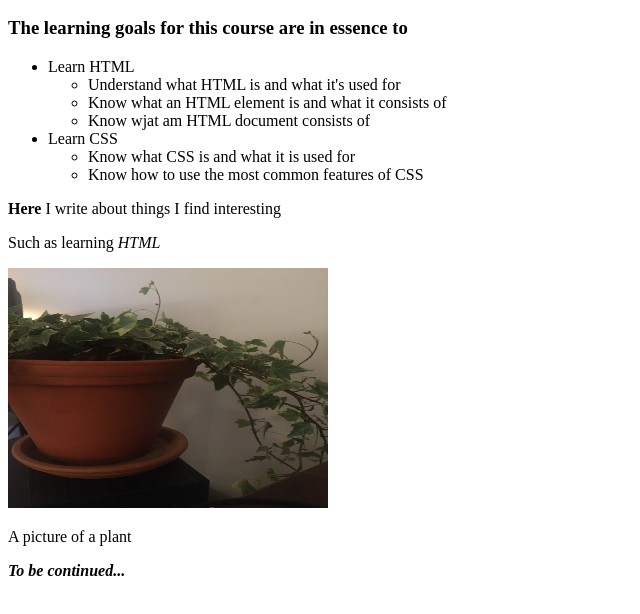
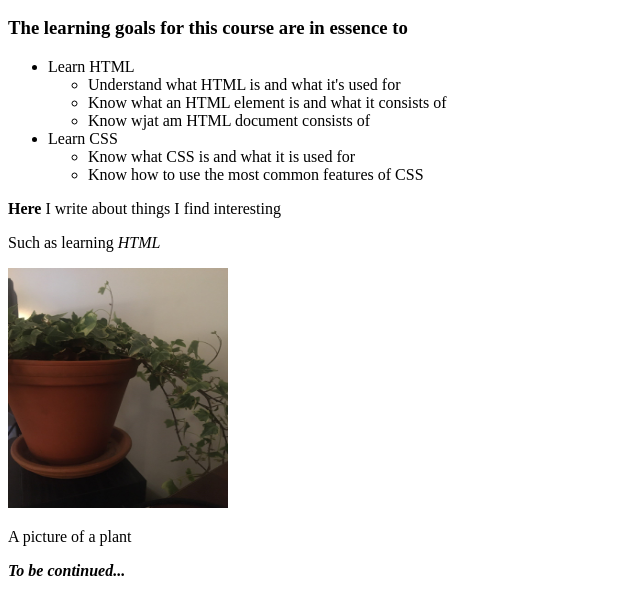
Before and after one commit to Catrovitch/lapio-website, a plain HTML site: page index.html in a window 1280 px wide. Shown: the part 110-724 px from the top of the page, without its empty margins (0-640 px from the left). Drawn offline with Linux system fonts and the light colour scheme.

Commit message:
Part 3, add fifth exercise

```diff
--- a/index.html
+++ b/index.html
@@ -30,7 +30,7 @@
 <p>Such as learning <i>HTML</i></p>
 
 <!-- A picture of a plant -->
-<img src="./assets/plant.jpg" alt="plant" height="240" width="320"/>
+<img src="./assets/plant.jpg" alt="plant" height="240" width="220"/>
 <p>A picture of a plant</p>
 <i><b>To be continued...</b></i>
 </body>
```
